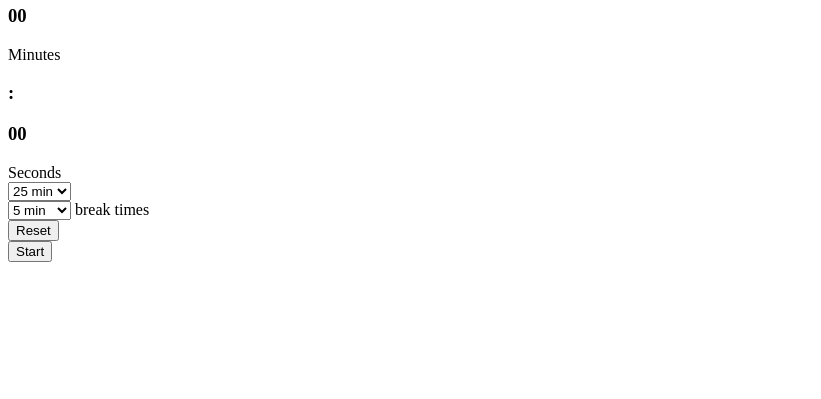
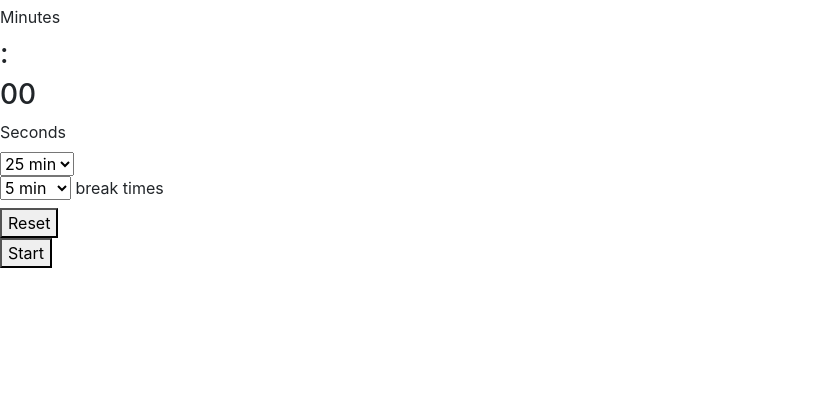
Before and after one commit to AndreasLc1103/PomodoroTimer, a website: page public/index.html in a window 1280 px wide. Shown: the part 401-800 px from the top of the page, without its empty margins (0-821 px from the left). Drawn offline with nearby package versions, Linux system fonts and the light colour scheme.

Commit message:
added Bootstrap

```diff
--- /dev/null
+++ b/package.json
@@ -0,0 +1,6 @@
+{
+  "dependencies": {
+    "@popperjs/core": "^2.9.2",
+    "bootstrap": "^5.0.2"
+  }
+}
--- a/public/index.html
+++ b/public/index.html
@@ -1,9 +1,10 @@
 <!DOCTYPE html>
-<html>
+<html lang="en">
 
 <head>
     <meta charset="uft-8">
     <meta name="author" content="Andreas Leonard-Calcano">
+    <link rel="stylesheet" href="https://maxcdn.bootstrapcdn.com/bootstrap/4.0.0/css/bootstrap.min.css" integrity="sha384-Gn5384xqQ1aoWXA+058RXPxPg6fy4IWvTNh0E263XmFcJlSAwiGgFAW/dAiS6JXm" crossorigin="anonymous">
     <link rel="stylesheet" href="style.css">
     <title>PomodoroTimer</title>
 </head>
@@ -66,6 +67,8 @@
         </div>
 
     </div>
+    <script src="https://cdn.jsdelivr.net/npm/bootstrap@5.0.2/dist/js/bootstrap.bundle.min.js" integrity="sha384-MrcW6ZMFYlzcLA8Nl+NtUVF0sA7MsXsP1UyJoMp4YLEuNSfAP+JcXn/tWtIaxVXM" crossorigin="anonymous"></script>
+
 </body>
 
 </html>
```
Also changed, not shown: 2 other files.
